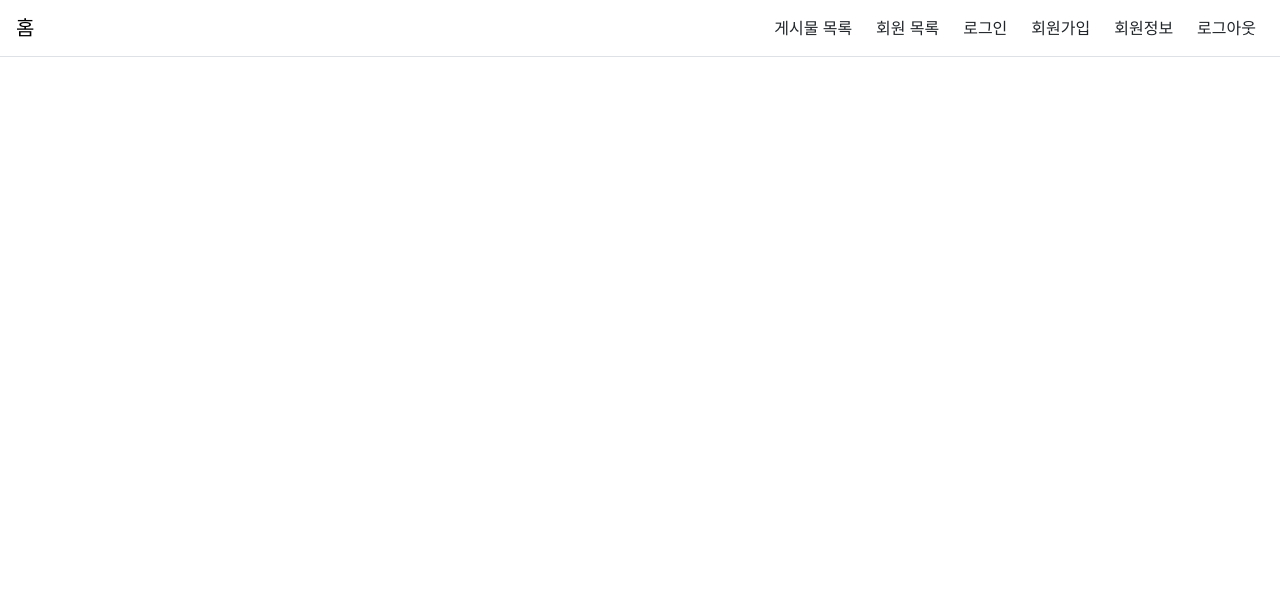
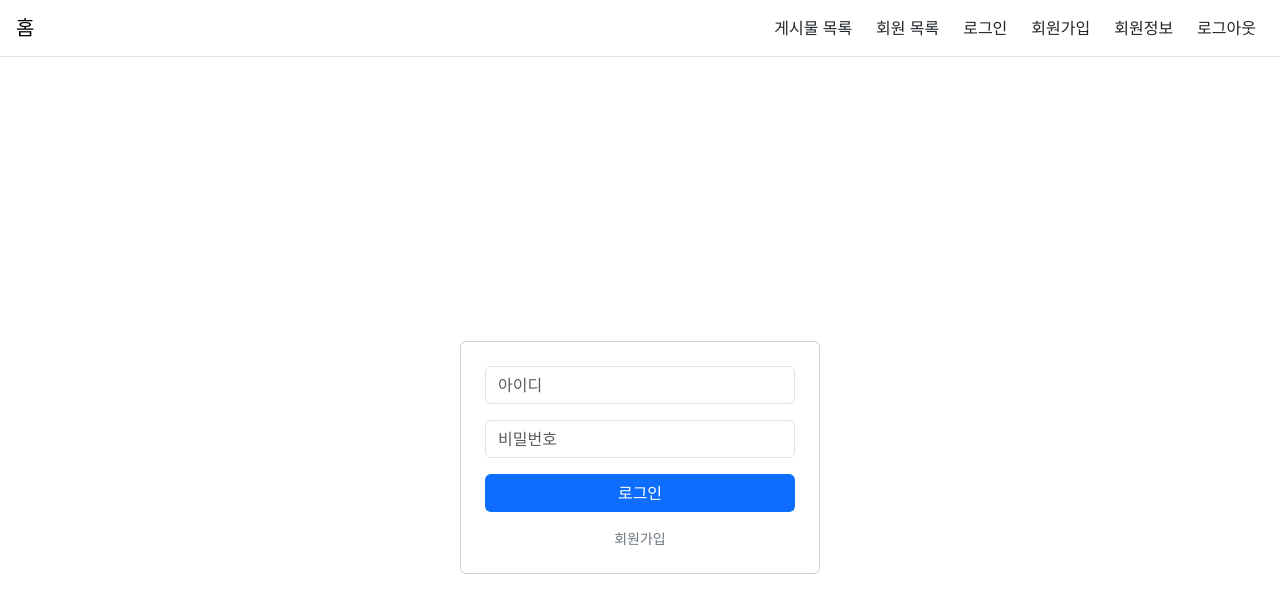
Before and after one commit to Conut-1/board-mini-csr, a Vue app in the folder frontend/: page /member/login in a window 1280 px wide. Shown: the top 612 px of the page. Built offline with nearby package versions, Linux system fonts and the light colour scheme; no server answers.

Commit message:
로그인 뷰

```diff
--- a/frontend/src/App.vue
+++ b/frontend/src/App.vue
@@ -1,8 +1,19 @@
-<script setup>
-  import Nav from '@/components/Nav.vue';
-</script>
-
 <template>
   <Nav />
   <router-view />
 </template>
+
+<script setup>
+  import Nav from '@/components/Nav.vue';
+  import axios from 'axios';
+  import { ref } from 'vue';
+
+  const id = ref('');
+
+  fetchMe();
+
+  async function fetchMe() {
+    const response = await axios.get("/api/member/me");
+    id.value = response.data.id;
+  }
+</script>
--- a/frontend/src/router/index.js
+++ b/frontend/src/router/index.js
@@ -5,6 +5,7 @@ const MemberListView = () => import('@/views/member/MemberListView.vue')
 const MemberDetailView = () => import('@/views/member/MemberDetailView.vue')
 const MemberUpdateView = () => import('@/views/member/MemberUpdateView.vue')
 const MemberRegisterView = () => import('@/views/member/MemberRegisterView.vue')
+const MemberLoginView = () => import('@/views/member/MemberLoginView.vue')
 
 const router = createRouter({
   history: createWebHistory(import.meta.env.BASE_URL),
@@ -33,6 +34,11 @@ const router = createRouter({
       path: '/member/register',
       name: 'memberRegister',
       component: MemberRegisterView
+    },
+    {
+      path: '/member/login',
+      name: 'memberLogin',
+      component: MemberLoginView
     }
   ],
 })
--- /dev/null
+++ b/frontend/src/views/member/MemberLoginView.vue
@@ -0,0 +1,52 @@
+<template>
+    <div class="d-flex justify-content-center align-items-center vh-100">
+        <div class="card p-4 w-100 mw-360px">
+            <form @submit.prevent="login">
+                <div class="mb-3">
+                    <input type="text" v-model="formData.id" class="form-control" placeholder="아이디">
+                </div>
+                <div class="mb-3">
+                    <input type="password" v-model="formData.password" class="form-control" placeholder="비밀번호">
+                </div>
+                <div class="d-grid mb-3">
+                    <input type="submit" class="btn text-white bg-primary" value="로그인"></input>
+                </div>
+            </form>
+            <div class="d-flex justify-content-center small">
+                <a href="register" class="text-decoration-none text-secondary">회원가입</a>
+            </div>
+        </div>
+    </div>
+</template>
+
+<script setup>
+    import axios from 'axios';
+    import { reactive } from 'vue';
+    import { useRouter } from 'vue-router';
+
+    const router = useRouter();
+
+    const formData = reactive({ id: '', password: '' });
+
+    async function login() {
+        // TODO: focus 추가
+        if (!(8 <= formData.id.length && formData.id.length <= 20)) {
+            alert("아이디는 8자 이상 20자 이하로 입력하세요.");
+            return;
+        }
+
+        const passwordPattern = /^(?=.*[A-Za-z])(?=.*\d)(?=.*[!@#$%^&*()_+=-]).{8,20}$/;
+        if (!passwordPattern.test(formData.password)) {
+            alert("비밀번호가 유효하지 않습니다.");
+            return;
+        }
+
+        const params = new URLSearchParams();
+        params.append('username', formData.id);
+        params.append('password', formData.password);
+
+        const response = await axios.post('/api/member/login', params);
+
+        router.push({ name: 'home' });
+    }
+</script>
```
